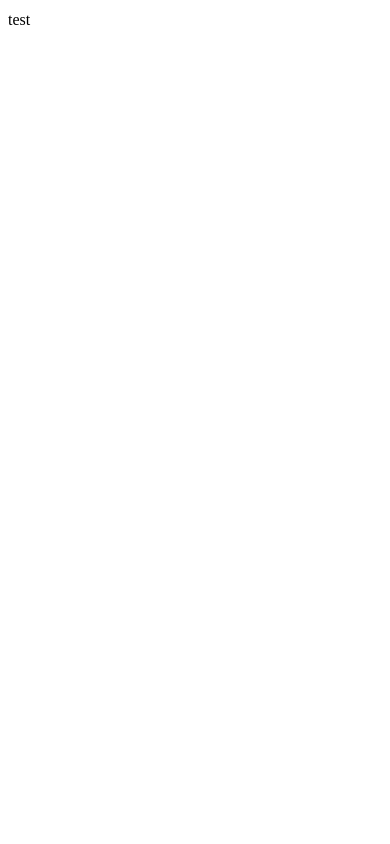
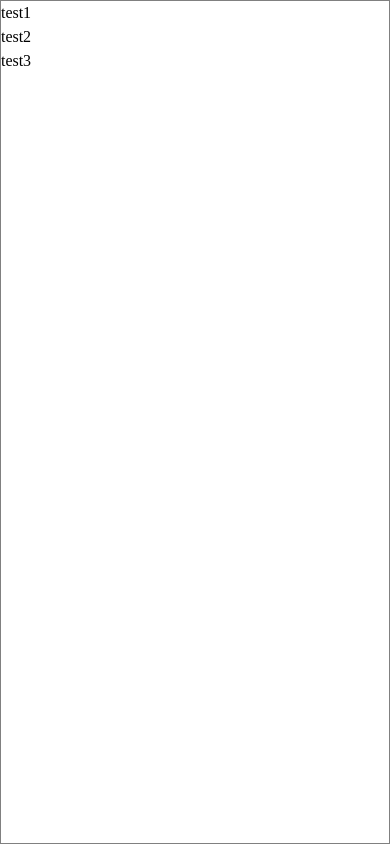
Before and after one commit to ziri-bros/high-geupsik-frontend, a React (Create React App) app: page / in a window 390 px wide. Built offline with nearby package versions, Linux system fonts and the light colour scheme.

Commit message:
Feature : 모바일 스크린 레이아웃 컴포넌트 구현 resolved :#4

```diff
--- a/src/component/Main.jsx
+++ /dev/null
@@ -1,9 +0,0 @@
-import React from 'react';
-
-const Main = () => (
-  <div>
-    test
-  </div>
-);
-
-export default Main;
--- /dev/null
+++ b/src/component/common/Wrapper.jsx
@@ -0,0 +1,25 @@
+import React from 'react';
+import PropTypes from 'prop-types';
+import styled from '@emotion/styled';
+
+const WrapperStyle = styled.div`
+    width:100%;
+    max-width:480px;
+    height:100vh;
+    margin:0 auto;
+
+    /* 구분을 위한 css 코드 */
+    border:1px solid gray;
+`;
+
+const Wrapper = ({ children }) => (
+  <WrapperStyle>
+    {children}
+  </WrapperStyle>
+);
+
+Wrapper.propTypes = {
+  children: PropTypes.node.isRequired,
+};
+
+export default Wrapper;
--- /dev/null
+++ b/src/page/Auth.jsx
@@ -0,0 +1,12 @@
+import React from 'react';
+import Wrapper from '../component/common/Wrapper';
+
+const Auth = () => (
+  <Wrapper>
+    <div>test1</div>
+    <div>test2</div>
+    <div>test3</div>
+  </Wrapper>
+);
+
+export default Auth;
--- /dev/null
+++ b/src/page/NoMatch.jsx
@@ -0,0 +1,7 @@
+import React from 'react';
+
+const NoMatch = () => (
+  <div>Not Found 404!</div>
+);
+
+export default NoMatch;
--- a/src/page/noMatch/index.jsx
+++ /dev/null
@@ -1,9 +0,0 @@
-import React from 'react';
-
-const NoMatchPage = () => (
-  <div>
-    Not Found page!
-  </div>
-);
-
-export default NoMatchPage;
--- a/src/routes/index.jsx
+++ b/src/routes/index.jsx
@@ -1,15 +1,15 @@
 import { Global } from '@emotion/react';
 import React from 'react';
 import { Route, Switch } from 'react-router-dom';
-import Main from '../component/Main';
-import NoMatchPage from '../page/noMatch';
+import Auth from '../page/Auth';
+import NoMatchPage from '../page/NoMatch';
 import reset from '../theme/reset';
 
 const RootRoute = () => (
   <>
     <Global styles={reset} />
     <Switch>
-      <Route path="/" component={Main} exact />
+      <Route path="/" component={Auth} exact />
 
       {/* 경로가 유효하지 않을 때 */}
       <Route path="*" component={NoMatchPage} exact />
--- a/src/theme/reset.jsx
+++ b/src/theme/reset.jsx
@@ -7,6 +7,7 @@ const reset = css`
     body {
         letter-spacing: -0.03px;
         line-height: 1.5;
+        margin:0;
     }
     input {
         all: unset;
```
Also changed, not shown: package.json (+18 -0 lines), 1 other file (tests, documents, lock files or other folders).
